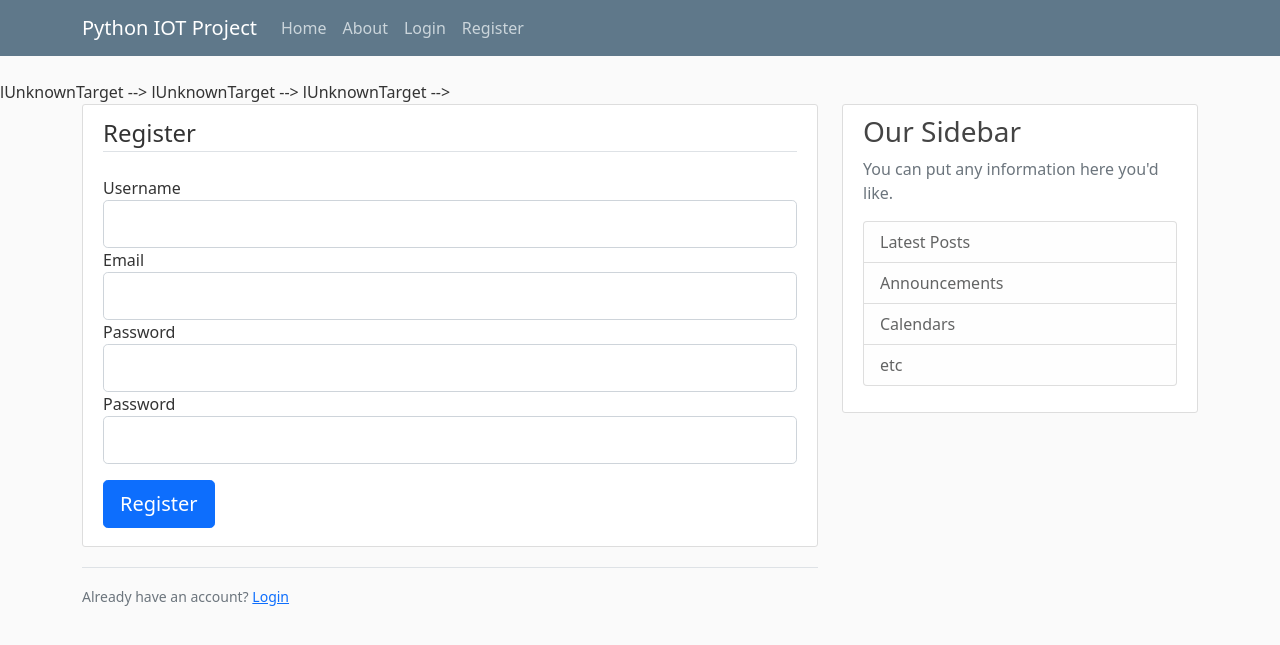
After one commit to lightstal/Project-Work, a Flask app: page /register in a window 1280 px wide. The commit adds this page. Shown: the top 645 px of the page. Run offline with Flask 2, Linux system fonts and the light colour scheme; some libraries are stand-ins or nearby versions.

Commit message:
DB Complete

```diff
--- /dev/null
+++ b/Python IOT/forms.py
@@ -0,0 +1,18 @@
+from flask_wtf import FlaskForm
+from wtforms import StringField, SubmitField, TextAreaField, PasswordField, BooleanField
+from wtforms.validators import DataRequired, Length, Email, EqualTo, ValidationError
+
+
+class RegistrationForm(FlaskForm):
+    username = StringField('Username', validators=[DataRequired(), Length(min=2, max=20)])
+    email = StringField('Email', validators=[DataRequired(), Email()])
+    password = PasswordField('Password', validators=[DataRequired()])
+    confirmation_password = PasswordField('Password', validators=[DataRequired(), EqualTo('password')])
+    submit = SubmitField('Register')
+
+
+class LoginForm(FlaskForm):
+    email = StringField('Email', validators=[DataRequired(), Email()])
+    password = PasswordField('Password', validators=[DataRequired()])
+    remember = BooleanField('Remember Me')
+    submit = SubmitField('Login')
--- a/Python IOT/run.py
+++ b/Python IOT/run.py
@@ -1,5 +1,43 @@
-from flask import Flask, render_template, request
+from flask import Flask, render_template, request, url_for, flash, redirect
+from flask_sqlalchemy import SQLAlchemy
+from forms import LoginForm, RegistrationForm
+# from flask_login import LoginManager, UserMixin, login_user, login_required, logout_user, current_user
+# from flask_wtf.csrf import CSRFProtect
+# from flask_bcrypt import Bcrypt
+# from flask_mail import Mail, Message
+from datetime import datetime
+
+
 app = Flask(__name__)
+
+app.config['SECRET_KEY'] = 'PythONI0TS3CR3T'
+app.config['SQLALCHEMY_DATABASE_URI'] = 'sqlite:///site.db'
+
+db = SQLAlchemy(app)
+
+
+class User(db.Model):
+    id = db.Column(db.Integer, primary_key=True)
+    username = db.Column(db.String(20), unique=True, nullable=False)
+    email = db.Column(db.String(120), unique=True, nullable=False)
+    image_file = db.Column(db.String(20), nullable=False, default='default.jpg')
+    password = db.Column(db.String(60), nullable=False)
+    posts = db.relationship('Post', backref='author', lazy=True)
+
+    def __repr__(self):
+        return f"User('{self.username}', '{self.email}', '{self.image_file}')"
+
+
+class Post(db.Model):
+    id = db.Column(db.Integer, primary_key=True)
+    title = db.Column(db.String(100), nullable=False)
+    date_posted = db.Column(db.DateTime, nullable=False, default=datetime.utcnow)
+    content = db.Column(db.Text, nullable=False)
+    user_id = db.Column(db.Integer, db.ForeignKey('user.id'), nullable=False)
+
+    def __repr__(self):
+        return f"Post('{self.title}', '{self.date_posted}')"
+
 
 posts = [
     {
@@ -16,6 +54,7 @@ posts = [
     }
 ]
 
+
 @app.route('/')
 @app.route('/home')
 def index():
@@ -27,9 +66,40 @@ def about():
     return render_template('about.html', title='About')
 
 
+@app.route('/login', methods=['GET', 'POST'])
+def login():
+    form = LoginForm()
+    if form.validate_on_submit():
+        if form.email.data == 'test@gmail.com' and form.password.data == "123":
+            flash('You have been logged in!', 'success')
+            return redirect(url_for('index'))
+        else:
+            flash('Login Unsuccessful. Please check username and password', 'danger')
+    return render_template('login.html', title='Login', form=form)
+# def login():
+#     form = LoginForm()
+#     if form.validate_on_submit():
+#         flash(f'Login requested for user {form.email.data}, remember_me={form.remember.data}', "success")
+#         return redirect(url_for('index'))
+#     else:
+#         flash(f'Login failed for user {form.email.data}', "danger")
+#
+#     return render_template('login.html', title='Sign In', form=form)
+
+
+@app.route('/register', methods=['GET', 'POST'])
+def register():
+    form = RegistrationForm()
+    if form.validate_on_submit():
+        flash(f'Account created for {form.username.data}!', "success")
+        return redirect(url_for('index'))
+    return render_template('register.html', title='Register', form=form)
+
+
 @app.route('/contact')
 def contact():
     return render_template('contact.html')
 
+
 if __name__ == '__main__':
     app.run(debug=True, host='127.0.0.1', port=5000)
--- /dev/null
+++ b/Python IOT/static/main.css
@@ -0,0 +1,80 @@
+body {
+  background: #fafafa;
+  color: #333333;
+  margin-top: 5rem;
+}
+
+h1, h2, h3, h4, h5, h6 {
+  color: #444444;
+}
+
+.bg-steel {
+  background-color: #5f788a;
+}
+
+.site-header .navbar-nav .nav-link {
+  color: #cbd5db;
+}
+
+.site-header .navbar-nav .nav-link:hover {
+  color: #ffffff;
+}
+
+.site-header .navbar-nav .nav-link.active {
+  font-weight: 500;
+}
+
+.content-section {
+  background: #ffffff;
+  padding: 10px 20px;
+  border: 1px solid #dddddd;
+  border-radius: 3px;
+  margin-bottom: 20px;
+}
+
+.article-title {
+  color: #444444;
+}
+
+a.article-title:hover {
+  color: #428bca;
+  text-decoration: none;
+}
+
+.article-content {
+  white-space: pre-line;
+}
+
+.article-img {
+  height: 65px;
+  width: 65px;
+  margin-right: 16px;
+}
+
+.article-metadata {
+  padding-bottom: 1px;
+  margin-bottom: 4px;
+  border-bottom: 1px solid #e3e3e3
+}
+
+.article-metadata a:hover {
+  color: #333;
+  text-decoration: none;
+}
+
+.article-svg {
+  width: 25px;
+  height: 25px;
+  vertical-align: middle;
+}
+
+.account-img {
+  height: 125px;
+  width: 125px;
+  margin-right: 20px;
+  margin-bottom: 16px;
+}
+
+.account-heading {
+  font-size: 2.5rem;
+}
--- /dev/null
+++ b/Python IOT/templates/base.html
@@ -0,0 +1,75 @@
+<!DOCTYPE html>
+<!--suppress HtmlUnknownTarget, HtmlUnknownTarget -->
+lUnknownTarget -->
+lUnknownTarget -->
+lUnknownTarget -->
+<html lang="en">
+<head>
+    <meta charset="UTF-8">
+    <meta name="viewport" content="width=device-width, initial-scale=1.0">
+    <meta http-equiv="X-UA-Compatible" content="ie=edge">
+    <link href="https://cdn.jsdelivr.net/npm/bootstrap@5.0.2/dist/css/bootstrap.min.css" rel="stylesheet" integrity="sha384-EVSTQN3/azprG1Anm3QDgpJLIm9Nao0Yz1ztcQTwFspd3yD65VohhpuuCOmLASjC" crossorigin="anonymous">
+    <link rel="stylesheet" href="https://cdnjs.cloudflare.com/ajax/libs/font-awesome/4.7.0/css/font-awesome.min.css">
+    <link rel="stylesheet" type="text/css" href="{{url_for('static', filename='main.css')}}">
+    {% if title %}
+    <title>Python IOT - {{ title }}</title>
+    {% else %}
+    <title>Python IOT</title>
+    {% endif %}
+</head>
+<body>
+
+<header class="site-header">
+    <nav class="navbar navbar-expand-md navbar-dark bg-steel fixed-top">
+        <div class="container">
+            <a class="navbar-brand mr-4" href="/">Python IOT Project</a>
+            <button class="navbar-toggler" type="button" data-toggle="collapse" data-target="#navbarToggle" aria-controls="navbarToggle" aria-expanded="false" aria-label="Toggle navigation">
+                <span class="navbar-toggler-icon"></span>
+            </button>
+            <div class="collapse navbar-collapse" id="navbarToggle">
+                <div class="navbar-nav mr-auto">
+                    <a class="nav-item nav-link" href="{{ url_for('index')}}">Home</a>
+                    <a class="nav-item nav-link" href="{{ url_for('about') }}">About</a>
+                </div>
+                <!-- Navbar Right Side -->
+                <div class="navbar-nav">
+                    <a class="nav-item nav-link" href="{{url_for('login')}}">Login</a>
+                    <a class="nav-item nav-link" href="{{url_for('register')}}">Register</a>
+                </div>
+            </div>
+        </div>
+    </nav>
+</header>
+<main role="main" class="container">
+    <div class="row">
+        <div class="col-md-8">
+            {% with messages = get_flashed_messages(with_categories=true) %}
+            {% if messages %}
+            {% for category, msg in messages %}
+            <div class="alert alert-{{ category }}">
+                {{ msg }}
+            </div>
+            {% endfor %}
+            {% endif %}
+            {% endwith %}
+            {% block content %}{% endblock %}
+        </div>
+        <div class="col-md-4">
+            <div class="content-section">
+                <h3>Our Sidebar</h3>
+                <p class='text-muted'>You can put any information here you'd like.
+                <ul class="list-group">
+                    <li class="list-group-item list-group-item-light">Latest Posts</li>
+                    <li class="list-group-item list-group-item-light">Announcements</li>
+                    <li class="list-group-item list-group-item-light">Calendars</li>
+                    <li class="list-group-item list-group-item-light">etc</li>
+                </ul>
+                </p>
+            </div>
+        </div>
+    </div>
+</main>
+
+<script src="https://cdn.jsdelivr.net/npm/bootstrap@5.0.2/dist/js/bootstrap.bundle.min.js" integrity="sha384-MrcW6ZMFYlzcLA8Nl+NtUVF0sA7MsXsP1UyJoMp4YLEuNSfAP+JcXn/tWtIaxVXM" crossorigin="anonymous"></script>
+</body>
+</html>
--- /dev/null
+++ b/Python IOT/templates/register.html
@@ -0,0 +1,73 @@
+{% extends "base.html" %}
+{% block content %}
+<div class="content-section">
+    <form method="POST" action="">
+        {{form.hidden_tag()}}
+        <fieldset class="form-group">
+            <legend class="border-bottom mb-4">Register</legend>
+            <div class="form-group">
+                {{form.username.label(class="form-control-label")}}
+
+                {% if form.username.errors %}
+                    {{form.username(class="form-control form-control-lg is-invalid")}}
+                    <div class="invalid-feedback">
+                        {%for field in form.username.errors%}
+                        <span>{{field}}</span>
+                        {% endfor %}
+                    </div>
+                {% else %}
+                    {{form.username(class="form-control form-control-lg")}}
+                {% endif %}
+
+            </div>
+            <div class="form-group">
+                {{form.email.label(class="form-control-label")}}
+                {% if form.email.errors %}
+                    {{form.email(class="form-control form-control-lg is-invalid")}}
+                    <div class="invalid-feedback">
+                        {%for field in form.email.errors%}
+                        <span>{{field}}</span>
+                        {% endfor %}
+                    </div>
+                {% else %}
+                    {{form.email(class="form-control form-control-lg")}}
+                {% endif %}
+            </div>
+            <div class="form-group">
+                {{form.password.label(class="form-control-label")}}
+                {% if form.password.errors %}
+                    {{form.password(class="form-control form-control-lg is-invalid")}}
+                    <div class="invalid-feedback">
+                        {%for field in form.password.errors%}
+                        <span>{{field}}</span>
+                        {% endfor %}
+                    </div>
+                {% else %}
+                    {{form.password(class="form-control form-control-lg")}}
+                {% endif %}
+            </div>
+            <div class="form-group">
+                {{form.confirmation_password.label(class="form-control-label")}}
+                {% if form.confirmation_password.errors %}
+                    {{form.confirmation_password(class="form-control form-control-lg is-invalid")}}
+                    <div class="invalid-feedback">
+                        {%for field in form.confirmation_password.errors%}
+                        <span>{{field}}</span>
+                        {% endfor %}
+                    </div>
+                {% else %}
+                    {{form.confirmation_password(class="form-control form-control-lg")}}
+                {% endif %}
+            </div>
+            <div class="form-group pt-3 pb-2">
+                {{form.submit(class="btn btn-primary btn-lg btn-block")}}
+            </div>
+    </form>
+</div>
+<div class="border-top pt-3">
+    <small class="text-muted">
+        Already have an account? <a class="ml-2" href="{{url_for('login')}}">Login</a>
+    </small>
+
+</div>
+{% endblock content %}
```
Also changed, not shown: Python IOT/templates/about.html (+4 -14 lines), Python IOT/templates/home.html (+15 -6 lines), Python IOT/templates/layout.html (deleted, +0 -14 lines), Python IOT/templates/login.html (added, +55 -0 lines), Python IOT/site.db (added).
